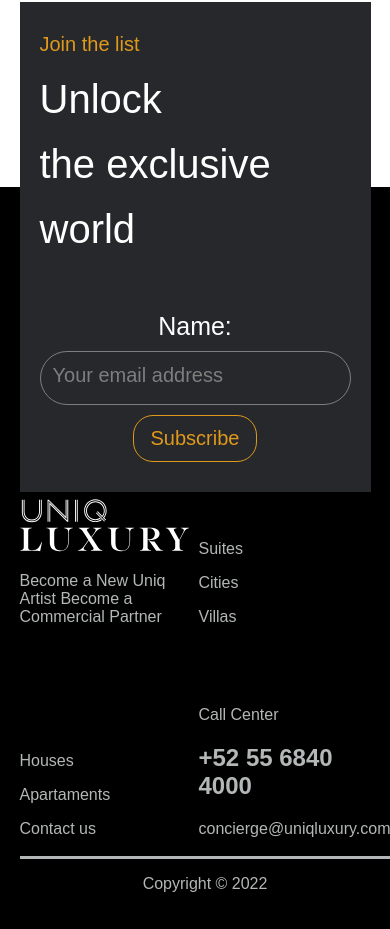
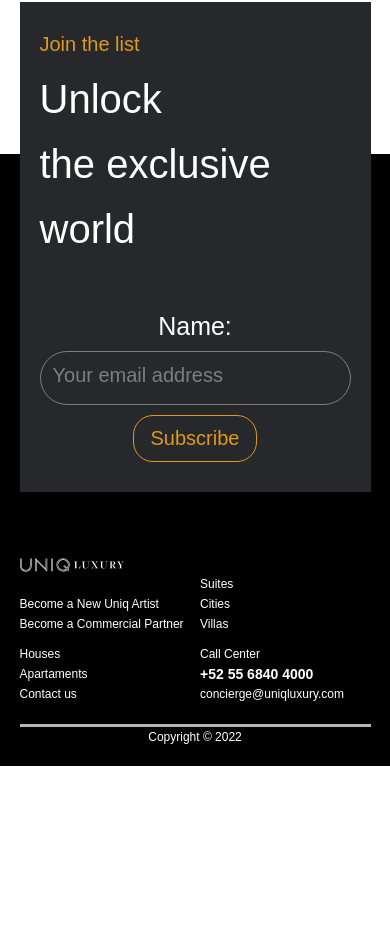
Before and after one commit to sandraanabel92/ProyectoLandingPage, a plain HTML site: page src/index.html in a window 390 px wide. Shown: the part 7722-8651 px from the top of the page. After the commit the page ends 8488 px from the top, so only its background shows below. Drawn offline with Linux system fonts and the light colour scheme; a web font is replaced by a local one.

Commit message:
correcion de footer

```diff
--- a/css/footer.css
+++ b/css/footer.css
@@ -179,7 +179,7 @@
         color: #B4B7B7;
         display: grid;
         grid-template-columns: 1fr 1fr;
-        grid-template-rows: minmax(100px, auto) minmax(100px, auto) 10%; /* Ajusta 'min-height' al alto mínimo deseado */
+        grid-template-rows: 1fr 1fr 10%; /* Ajusta 'min-height' al alto mínimo deseado */
         align-items: flex-end;
         padding: 70% 5% 5% 5%;
         gap: 10px;
@@ -189,4 +189,32 @@
         padding-top: 10px;
         grid-column: 1/3;
     }
+
+    .container-footer_description h2 {
+        color: #FFF;
+        font-size: 14px;
+        font-style: normal;
+        line-height: 20px; /* 108.333% */
+        padding: 0;
+        margin: 0;
+    }
+
+    .container-footer_description p {
+        color: #FFF;
+        font-size: 12px;
+        font-style: normal;
+        line-height: 20px; /* 108.333% */
+        padding: 0;
+        margin: 0;
+    }
+
+    .container-footer_description_divisor {
+        grid-row: 1/3;
+        grid-column: 1/3;
+    }
+
+    .navbar__logo-img-footer {
+        width: 50px;
+        height: 50px;
+    }
 }
--- a/css/primeraseccion.css
+++ b/css/primeraseccion.css
@@ -331,13 +331,17 @@ body {
     padding-left: 10px;
 }
 
-.navbar__menu-icon {
+.navbar__menu-icon-mobile {
     display: none;
 }
 
 @media only screen and (min-width: 0px) and (max-width: 480px) {
 
     .navbar__menu-icon{
+        display: block;
+    }
+
+    .navbar__menu-icon-mobile {
         display: block;
     }
 
--- a/src/index.html
+++ b/src/index.html
@@ -34,7 +34,7 @@
                 <a href="#" class="navbar__link navbar_link_full">ESP</a>
                 <a href="#" class="navbar__link navbar_link_full">ENG</a>
                 <div class="navbar__divider navbar_link_full"></div> <!-- Divisor aquí -->
-                <img src="../img/seccion-cuatro/service-ul-circle.svg" alt="Menu" class="navbar__menu-icon">
+                <img src="../img/seccion-cuatro/service-ul-circle.svg" alt="Menu" class="navbar__menu-icon navbar__menu-icon-mobile">
                 <button class="navbar__menu">
                     <img src="../img/hamburger_icon.svg" alt="Menu" class="navbar__menu-icon">
                 </button>
@@ -308,9 +308,12 @@
     <div class="container-footer">
 
         <div class="container-footer_description">
+            <div class="container-footer_description_divisor">
+
+            </div>
             <div>
-                <img src="../img/logo01.svg" alt="Logo de UNIQLUXURY" class="navbar__logo-img">
-                <img src="../img/logo02.svg" alt="Logo de UNIQLUXURY" class="navbar__logo-img">
+                <img src="../img/logo01.svg" alt="Logo de UNIQLUXURY" class="navbar__logo-img-footer">
+                <img src="../img/logo02.svg" alt="Logo de UNIQLUXURY" class="navbar__logo-img-footer">
                 <p>
                     Become a New Uniq Artist Become a Commercial Partner
                 </p>
```
